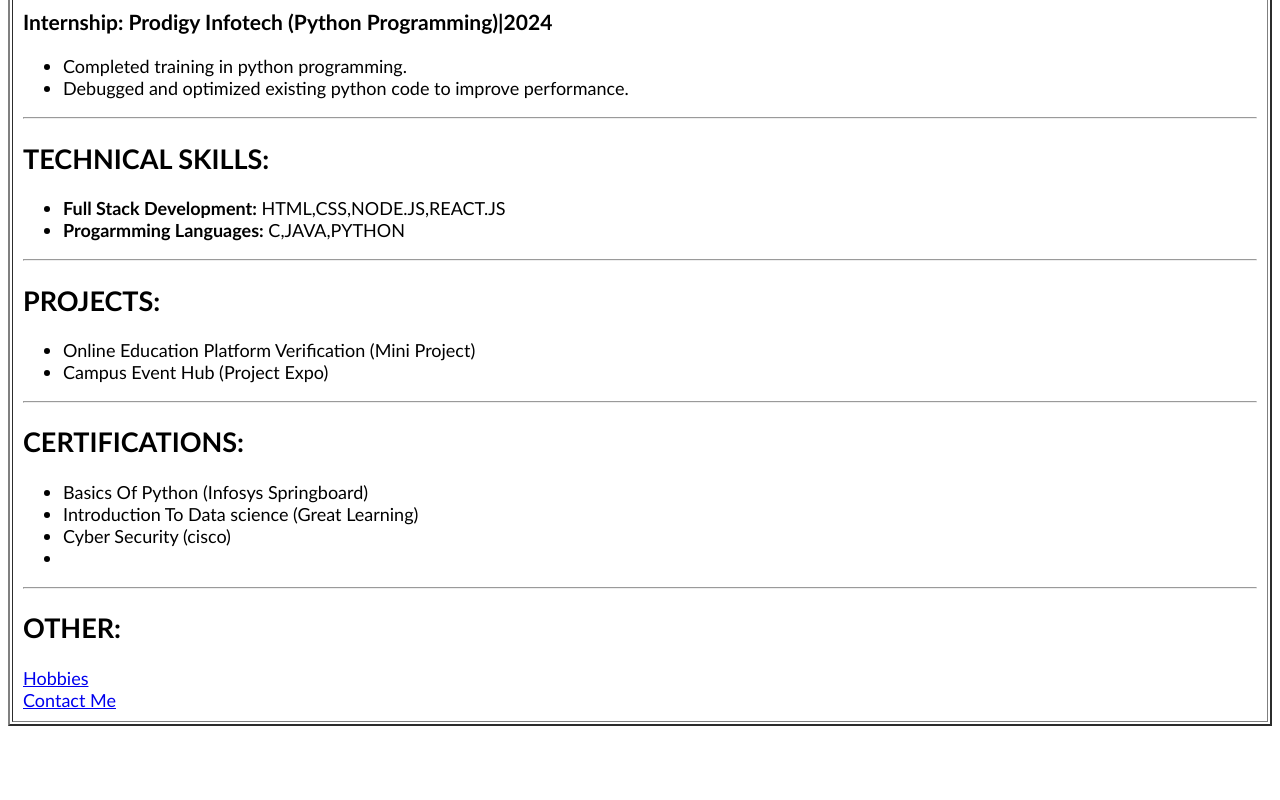
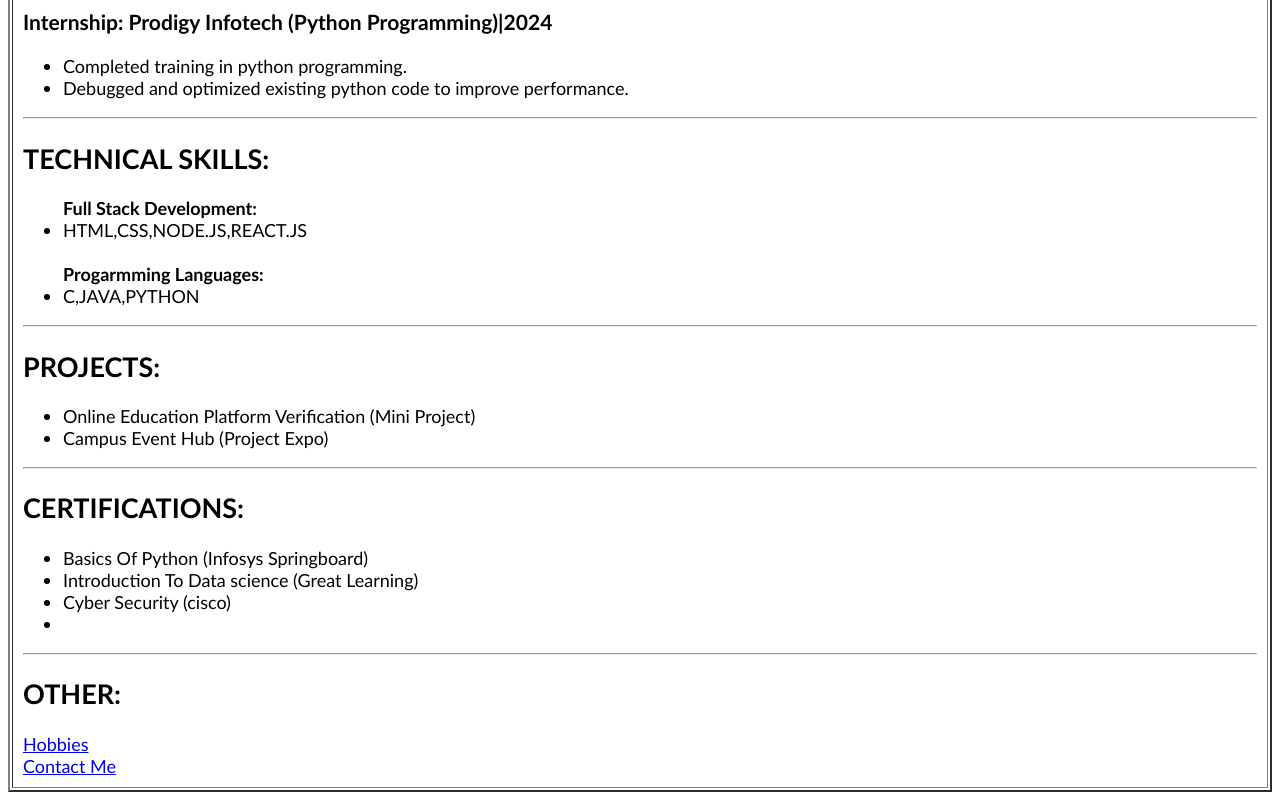
Before and after one commit to Nikitha53/resume, a plain HTML site: page index.html in a window 1280 px wide. Shown: the part 887-1687 px from the top of the page. Before the commit the page ends 1621 px from the top, so only its background shows below. Drawn offline with Linux system fonts and the light colour scheme.

Commit message:
Update index.html

```diff
--- a/index.html
+++ b/index.html
@@ -28,8 +28,10 @@
         <ul><li>Completed training in python programming.</li><li>Debugged and optimized existing python code to improve performance.
         </li></ul><hr/>
         <h2> TECHNICAL SKILLS:</h2>
-        <ul><li><b>Full Stack Development:</b> HTML,CSS,NODE.JS,REACT.JS</li>
-        <li><b>Progarmming Languages:</b> C,JAVA,PYTHON</li></ul>
+        <ul><b>Full Stack Development:</b>
+            <LI>HTML,CSS,NODE.JS,REACT.JS</LI><br>
+        <b>Progarmming Languages:</b>
+            <li>C,JAVA,PYTHON</li></ul>
         <hr/>
         <h2>PROJECTS:</h2>
         <ul><li>Online Education Platform Verification (Mini Project)</li>
```
